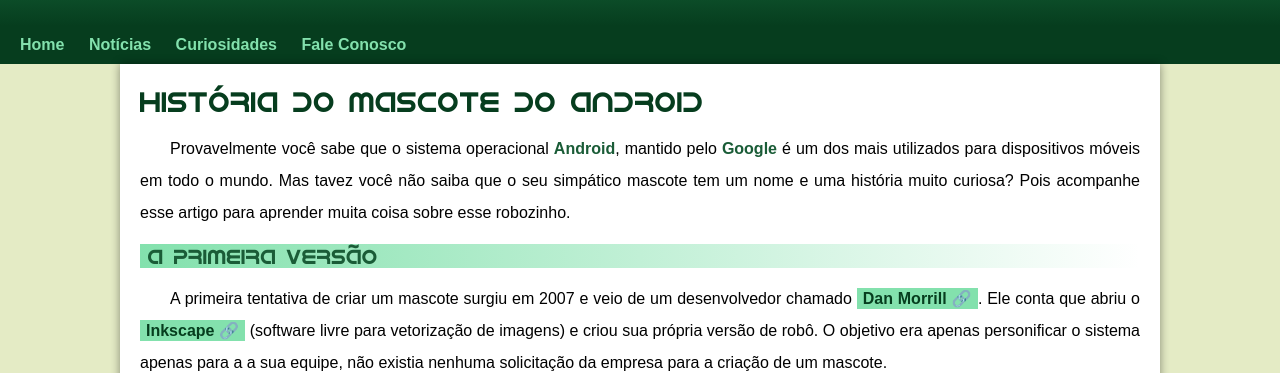
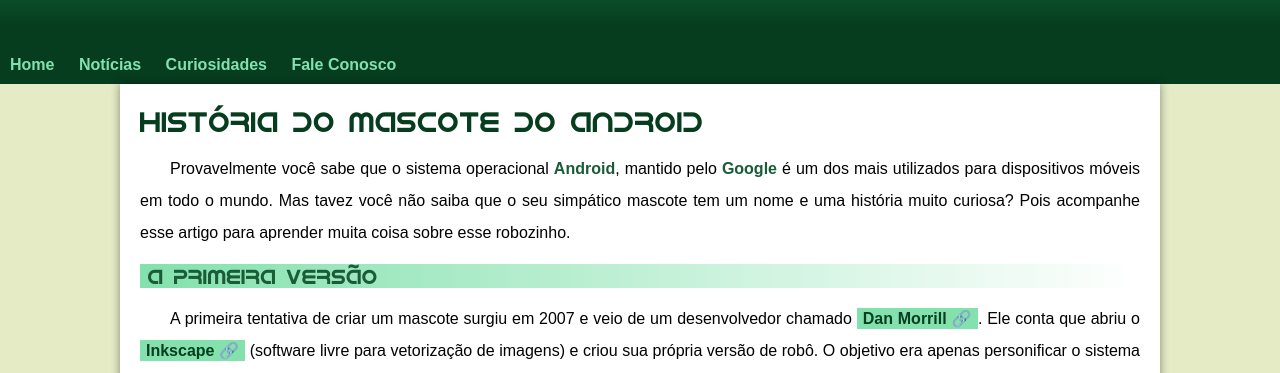
Before and after one commit to CursoVideo/projeto-android, a plain HTML site: page index.html in a window 1280 px wide. Shown: the part 164-537 px from the top of the page. Drawn offline with Linux system fonts and the light colour scheme.

Commit message:
Update style.css

```diff
--- a/estilo/style.css
+++ b/estilo/style.css
@@ -59,13 +59,12 @@
     padding-right: 10px;
     padding-left: 10px;
     margin: auto;
-    margin-bottom: 40px;
     text-shadow: 2px 2px 0px rgba(0, 0, 0, 0.315);
 }
 
 nav {
     background-color: var(--cor5);
-    padding: 10px;
+    padding: 30px 0px 10px 0px;
     text-shadow: 0px, 7px, 7px, rgba(0, 0, 0, 0.192);
 }
 
```
